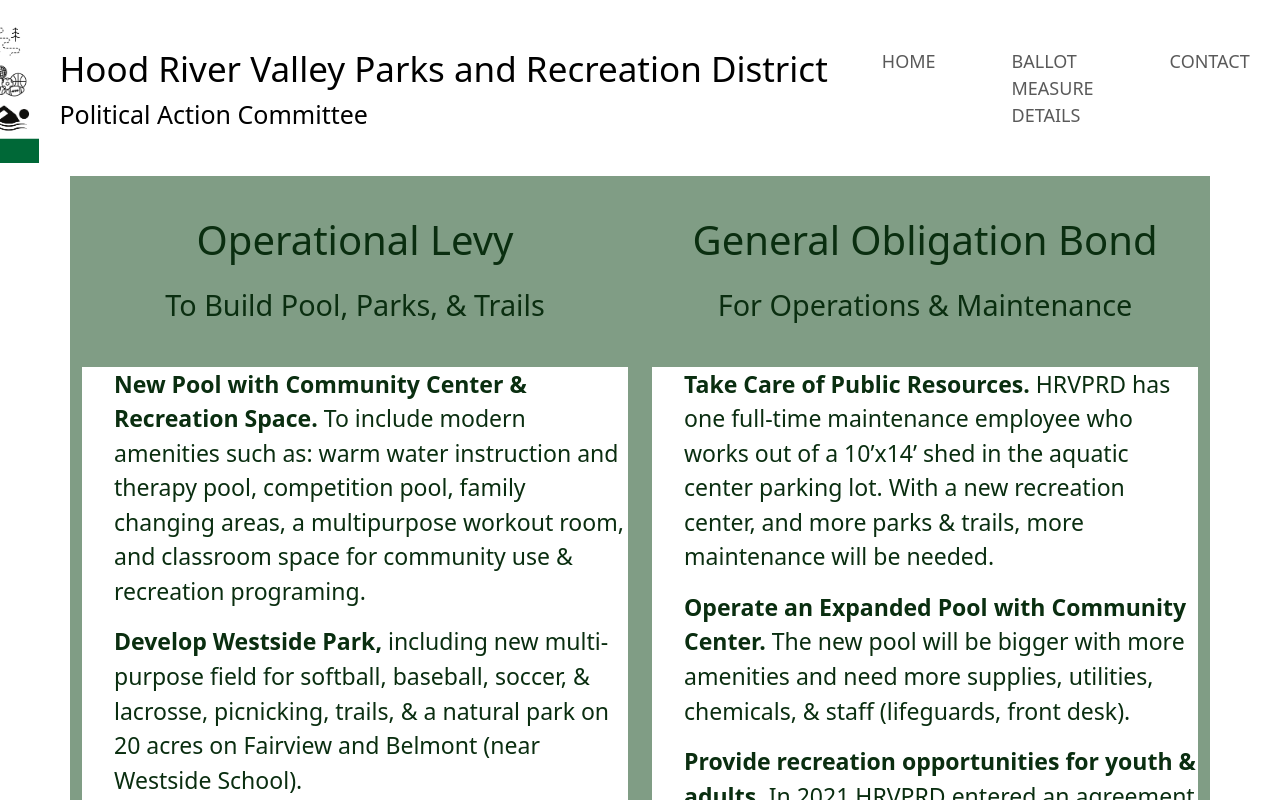
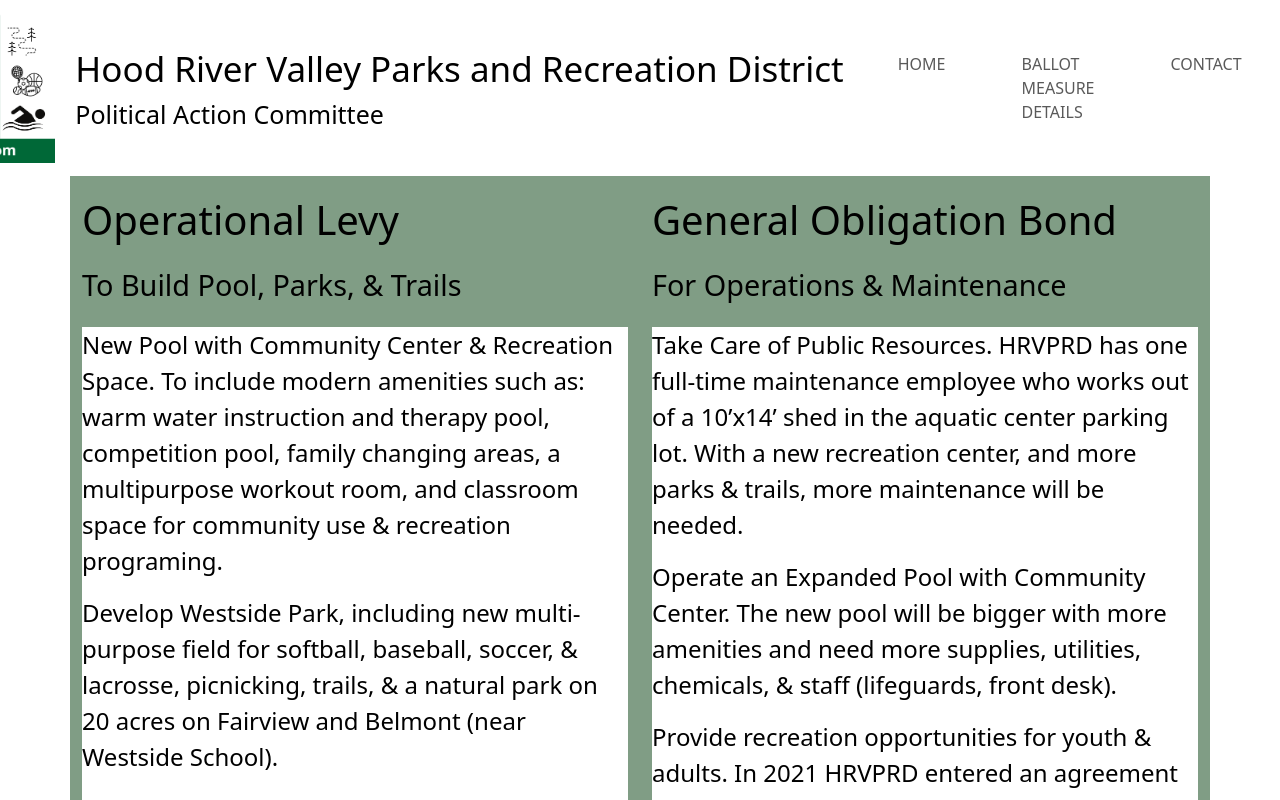
Before and after one commit to jessicahattig/yes-yes-pnr, a React (Create React App) app: page /about in a window 1280 px wide. Shown: the top 800 px of the page. Built offline with nearby package versions, Linux system fonts and the light colour scheme.

Commit message:
BUGFIX: Carousel.

```diff
--- a/src/components/Donate.js
+++ b/src/components/Donate.js
@@ -5,12 +5,6 @@
   return (
     <div className="ComponentHeader">
       <h2>Donation Page is Under Construction.</h2>
-      <br />
-      <br />
-      <br />
-      <br />
-      <br />
-      <br />
       </div>
   );
 }
--- a/src/index.css
+++ b/src/index.css
@@ -15,9 +15,8 @@
   font-size: 24px;
   background-color: #ffffff;
   color: #000000;
-  padding: 20px 40px;
+  padding: 20px;
   text-align: center;
-  min-width: 300px;
 }
 
 .ComponentHeader {
@@ -61,22 +60,23 @@
 
 /* Header */
 /* //Navbar */
+
 .ml-auto .nav-link {
   margin: 30px;
-  font-size: large;
+  /* font-size: large; */
 }
 
 /* //Carousel */
 .carousel-item img {
-  max-height: 550px;
   object-fit: cover;
-
+  /* width: 100%;
+  height: 100%; */
+  max-height: 450px;
 }
 
 .carousel-caption {
   background-color: rgba(2, 61, 12, 0.5);
   color: white;
-  /* width: 50%; */
   padding: 350px;
   margin: auto;
 }
@@ -96,7 +96,7 @@
   display: flex;
   align-items: center;
   justify-content: center;
-  padding-right: 20px;
+
 }
 
 .TextContainer {
@@ -104,7 +104,6 @@
   text-align: left;
   text-align: center;
   font-size: 30px;
-  padding-right: 20px;
 }
 
 .EmailLink {
@@ -127,56 +126,37 @@
 /* About */
 .about-section {
   background-color: rgba(2, 61, 12, 0.5);
-  padding: 40px;
+  padding: 20px; /* Add padding to the about section */
 }
 
 .about-section h1,
 .about-section h4,
-.about-section h2,
 .about-section p {
-  color: #0a2e10;
-  ;
+  color: #000000;
 }
 
 .about-section h1 {
   font-size: 2.5em;
-  text-align: center;
-  margin-bottom: 20px;
 }
 
 .about-section h4 {
   font-size: 1.8em;
-  text-align: center;
-  margin-bottom: 15px;
 }
 
-.about-section strong {
-  font-weight: bold;
-}
-
-.about-section div.lead {
+.about-section p.lead {
   font-size: 1.2em;
   color: #ffffff;
-  margin-bottom: 20px;
-  display: flex;
-}
 
-.about-section .row {
-  align-items: stretch;
-}
-
-.about-section .col-md-6 {
-  display: flex;
-  flex-direction: column;
-  height: 100%;
 }
 
 .about-section ul {
-  /* list-style-type: square; */
-  /* padding: 20px; */
+  display: flex;
+  flex-direction: column;
+  align-items: flex-start;
+  list-style-type: square;
+  padding: 0;
   font-size: 1.2em;
   margin-top: 20px;
-  display: block;
 }
 
 .about-section ul.p {
@@ -187,53 +167,8 @@
   margin-bottom: 10px;
 }
 
-
-
-/* About
-Timeline */
-.timeline {
-  position: relative;
-  list-style: none;
-}
-
-.timeline .timeline-item {
-  position: relative;
-  padding-left: 40px;
-}
-
-.timeline .timeline-item:after {
-  position: absolute;
-  display: block;
-  top: 0;
-}
-
-.timeline .timeline-item:after {
-  content: "";
-  position: absolute;
-  display: block;
-  top: 50%;
-  left: 10px;
-  transform: translateY(-50%);
-  background-color: #343a40;
-  border-radius: 50%;
-  height: 11px;
-  width: 11px;
-}
-
-.timeline:before {
-  content: "";
-  position: absolute;
-  top: 0;
-  left: 20px;
-  height: 100%;
-  width: 2px;
-  background-color: #343a40;
-  z-index: -1;
-}
-
 /* Device Views */
-@media (max-width: 576px) {
-  header {
-    padding: 20px 20px;
-  }
-}
+/* @media (max-width: 768px) {
+  /* Adjust styles for smaller screens */
+  /* Example: reduce font size, change layout, etc. */
+/* } */
```
